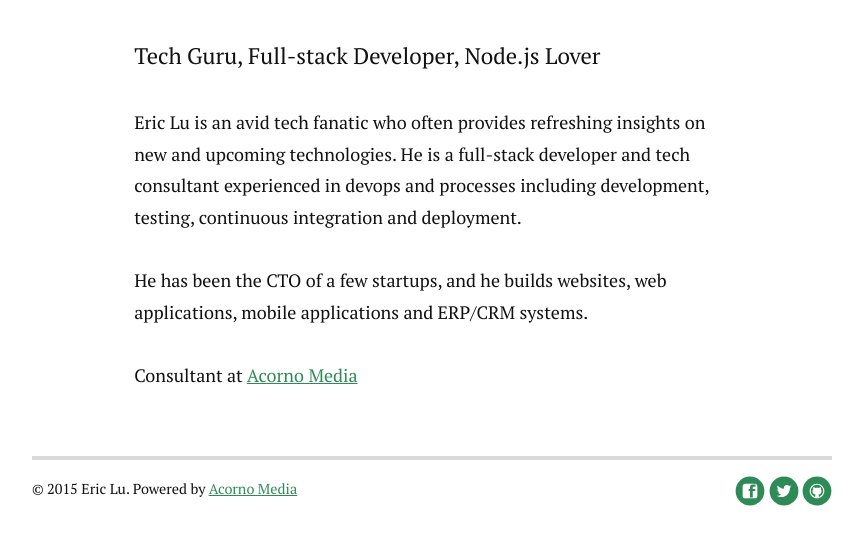
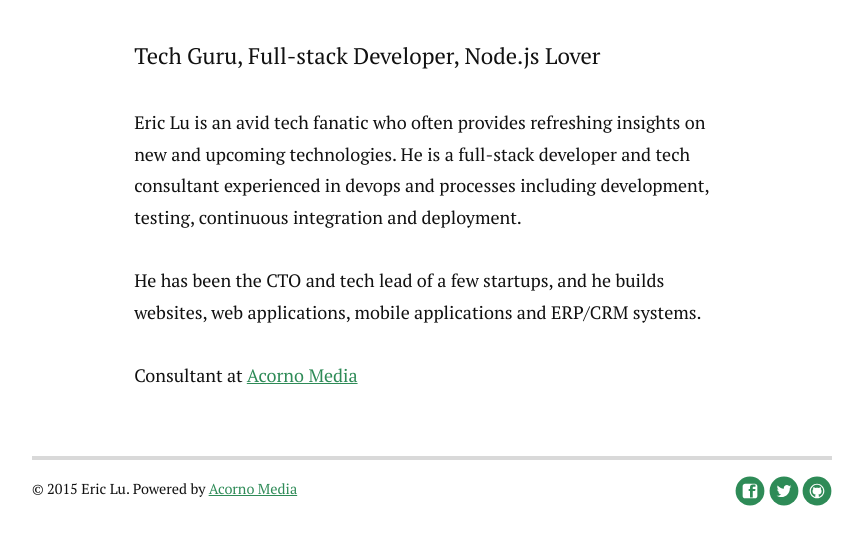
Before and after one commit to ericluwj/ericluwj.github.io, a Jekyll site: the page built from about.md, in a window 1280 px wide, cut to the strip 577-1170 px from the top of the page. Shown: the top 545 px of the strip, without its empty margins (208-1071 px from the left). Built offline with Jekyll 4.4.1, drawn with Linux system fonts in a browser that asks for light colours; nearby versions of some CDN libraries; Markdown is read by kramdown in place of the engine named in the settings.

Commit message:
Updated about.

```diff
--- a/about.md
+++ b/about.md
@@ -10,6 +10,6 @@ title: About Eric Lu
 	</div>
 	<p class="intro">Tech Guru, Full-stack Developer, Node.js Lover</p>
 	<p>Eric Lu is an avid tech fanatic who often provides refreshing insights on new and upcoming technologies. He is a full-stack developer and tech consultant experienced in devops and processes including development, testing, continuous integration and deployment.</p>
-	<p>He has been the CTO of a few startups, and he builds websites, web applications, mobile applications and ERP/CRM systems.</p>
+	<p>He has been the CTO and tech lead of a few startups, and he builds websites, web applications, mobile applications and ERP/CRM systems.</p>
 	<p>Consultant at <a href="http://www.acornomedia.com">Acorno Media</a></p>
 </div>
```
